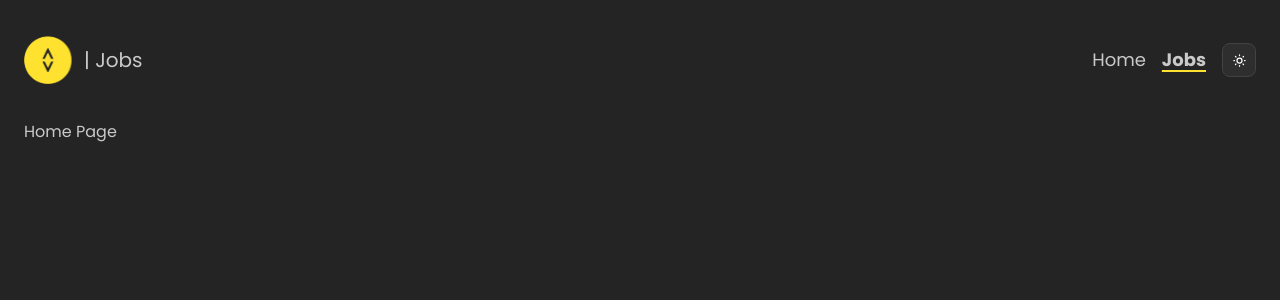
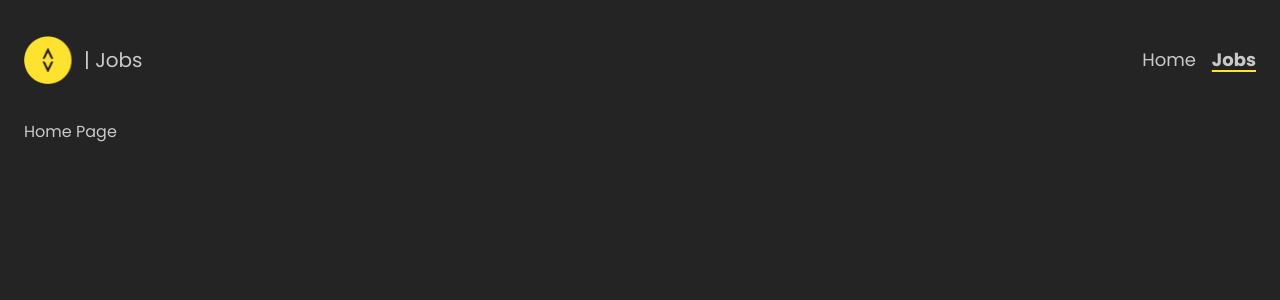
Before and after one commit to monashcoding/mploy-app, a Next.js app in the folder frontend/: page / in a window 1280 px wide. Shown: the top 300 px of the page. Built offline with nearby package versions, Linux system fonts and the light colour scheme.

Commit message:
remove dark mode toggle

```diff
--- a/frontend/src/components/layout/nav-bar.tsx
+++ b/frontend/src/components/layout/nav-bar.tsx
@@ -1,13 +1,9 @@
 "use client";
 
 import Logo from "@/components/layout/logo";
-import { ActionIcon, useMantineColorScheme } from "@mantine/core";
 import Link from "next/link";
-import { IconMoon, IconSun } from "@tabler/icons-react";
 
 export default function NavBar() {
-  const { colorScheme, setColorScheme } = useMantineColorScheme();
-
   return (
     <nav className="py-8">
       <div className="max-w-7xl mx-auto flex justify-between items-center min-h-14">
@@ -20,21 +16,6 @@ export default function NavBar() {
           <Link className={"text-lg font-bold underline-fancy"} href="/jobs">
             Jobs
           </Link>
-          <ActionIcon
-            onClick={() =>
-              setColorScheme(colorScheme === "light" ? "dark" : "light")
-            }
-            variant="default"
-            className="rounded-lg"
-            size="lg"
-            aria-label="Toggle color scheme"
-          >
-            {colorScheme === "light" ? (
-              <IconMoon size={15} />
-            ) : (
-              <IconSun size={15} />
-            )}
-          </ActionIcon>
         </div>
       </div>
     </nav>
```
